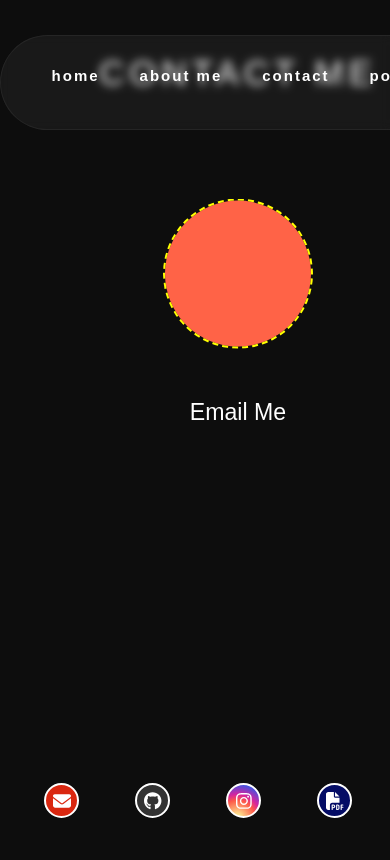
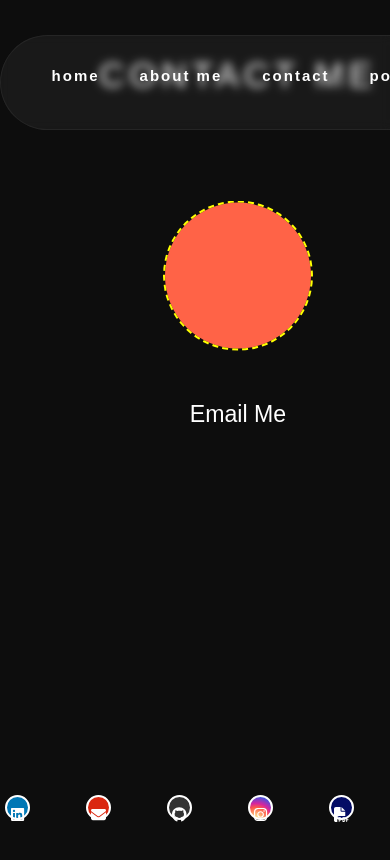
Before and after one commit to SimonYoseph/SimonYosephPortfolio, a React (Create React App) app: page /contact in a window 390 px wide. Shown: the top 860 px of the page. Built offline with nearby package versions, Linux system fonts and the light colour scheme.

Commit message:
adjusted mobile sizing

```diff
--- a/src/styles/App.css
+++ b/src/styles/App.css
@@ -217,7 +217,7 @@ footer {
 @media (max-width: 768px) {
   /* Adjust margins for smaller screens */
   body {
-    margin: 8px; /* Mobile-friendly margin */
+    margin: 10px; /* Mobile-friendly margin */
   }
 
   .container {
@@ -225,22 +225,22 @@ footer {
   }
 
   .text {
-    font-size: 8vw; /* Adjust text size for mobile */
+    font-size: 10vw; /* Adjust text size for mobile */
   }
 
   .text a {
-    font-size: 8vw; /* Adjust link size */
+    font-size: 10vw; /* Adjust link size */
   }
 
   .socialMediaIcons {
-    bottom: 10px;
-    right: 10px;
+    bottom: 8px;
+    right: 8px;
   }
 
   .socialMediaIcons ul li a {
-    width: 35px;
-    height: 35px;
-    font-size: 18px;
+    width: 25px;
+    height: 25px;
+    font-size: 15px;
   }
 
   footer {
```
